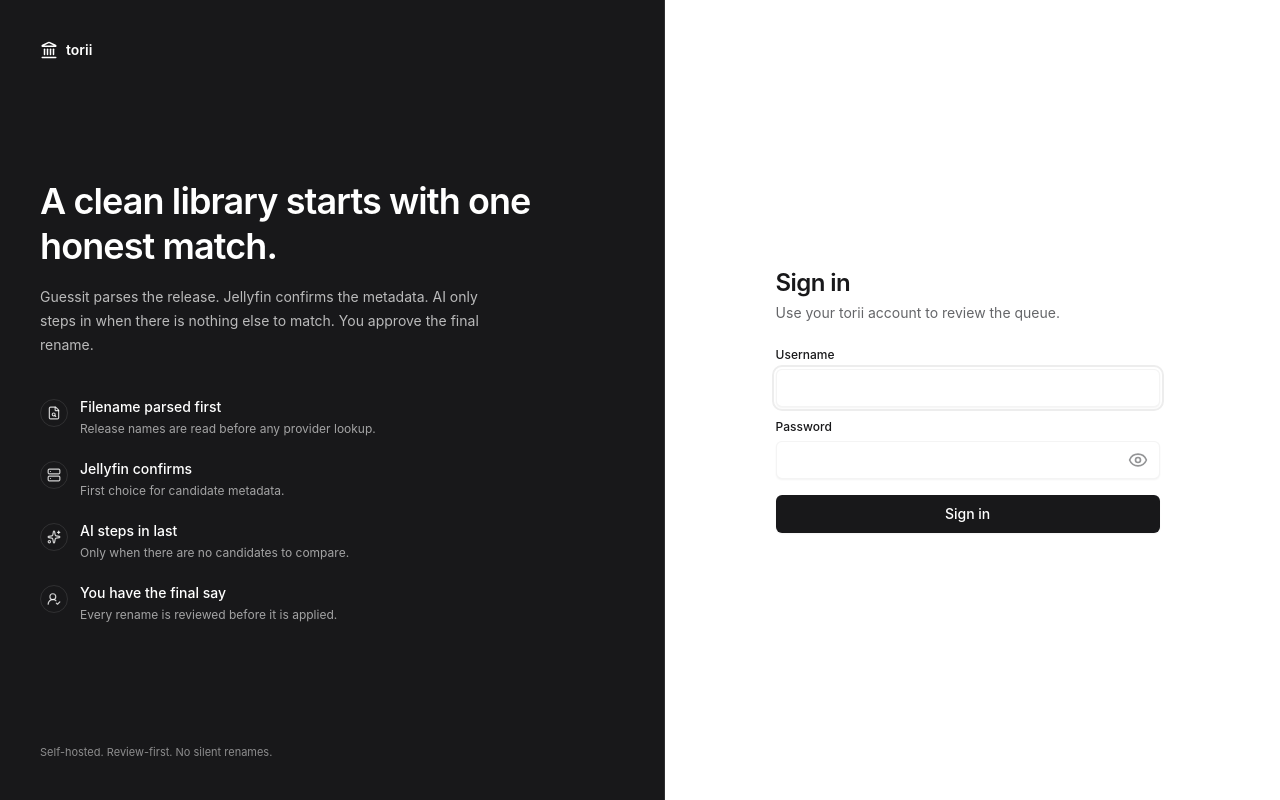
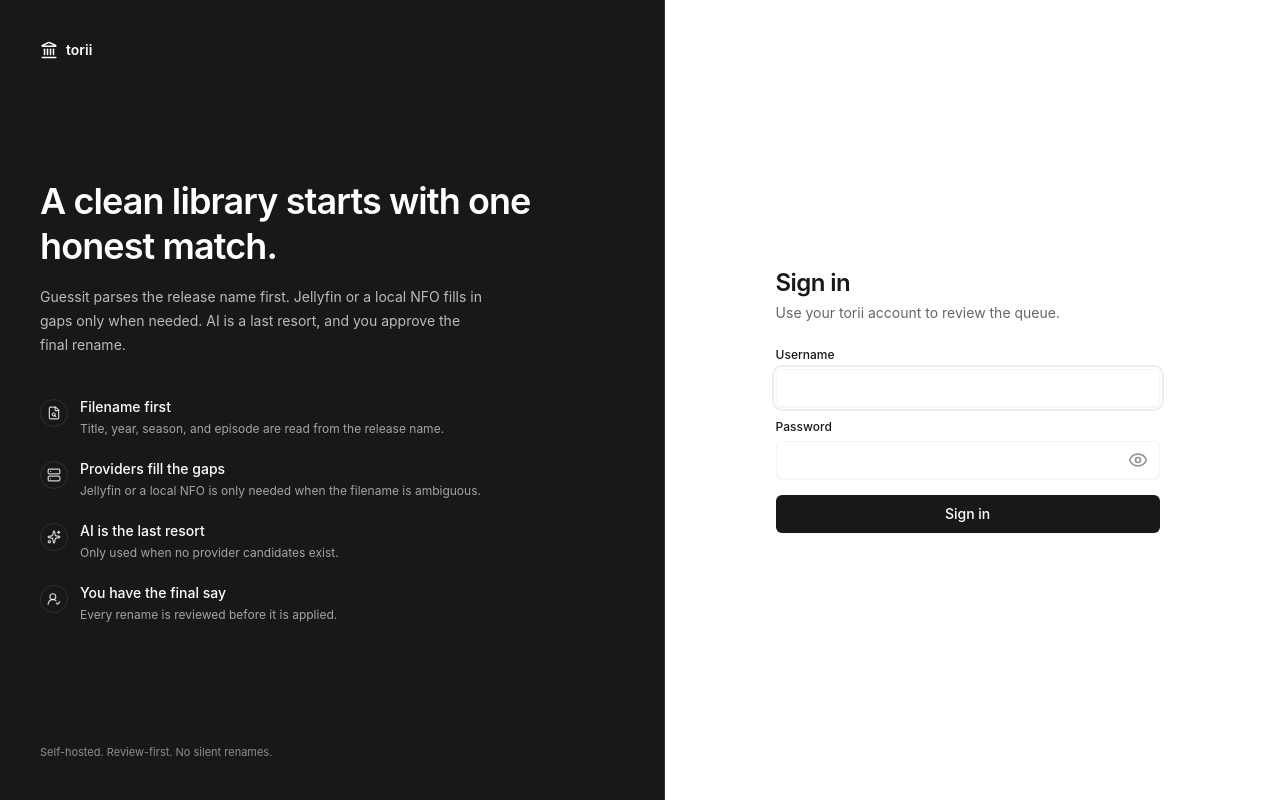
Before and after one commit to hdytrfli/torii, a React (Vite) app in the folder apps/web/: page / in a window 1280 px wide. Built offline with nearby package versions, Linux system fonts and the light colour scheme; no server answers.

Commit message:
fix: skip provider lookup when filename metadata is sufficient

```diff
--- a/apps/web/src/pages/login-page.tsx
+++ b/apps/web/src/pages/login-page.tsx
@@ -49,25 +49,28 @@ export function LoginPage() {
             A clean library starts with one honest match.
           </h1>
           <p className="mt-4 max-w-md text-sm leading-6 text-brand-ink/70">
-            Guessit parses the release. Jellyfin confirms the metadata. AI only steps in when
-            there is nothing else to match. You approve the final rename.
+            Guessit parses the release name first. Jellyfin or a local NFO fills
+            in gaps only when needed. AI is a last resort, and you approve the
+            final rename.
           </p>
           <div className="mt-10 space-y-5">
             {[
               {
                 icon: FileSearch,
-                title: "Filename parsed first",
-                description: "Release names are read before any provider lookup.",
+                title: "Filename first",
+                description:
+                  "Title, year, season, and episode are read from the release name.",
               },
               {
                 icon: Server,
-                title: "Jellyfin confirms",
-                description: "First choice for candidate metadata.",
+                title: "Providers fill the gaps",
+                description:
+                  "Jellyfin or a local NFO is only needed when the filename is ambiguous.",
               },
               {
                 icon: Sparkles,
-                title: "AI steps in last",
-                description: "Only when there are no candidates to compare.",
+                title: "AI is the last resort",
+                description: "Only used when no provider candidates exist.",
               },
               {
                 icon: UserRoundCheck,
```
Also changed, not shown: 2 other files (tests, documents, lock files or other folders).
